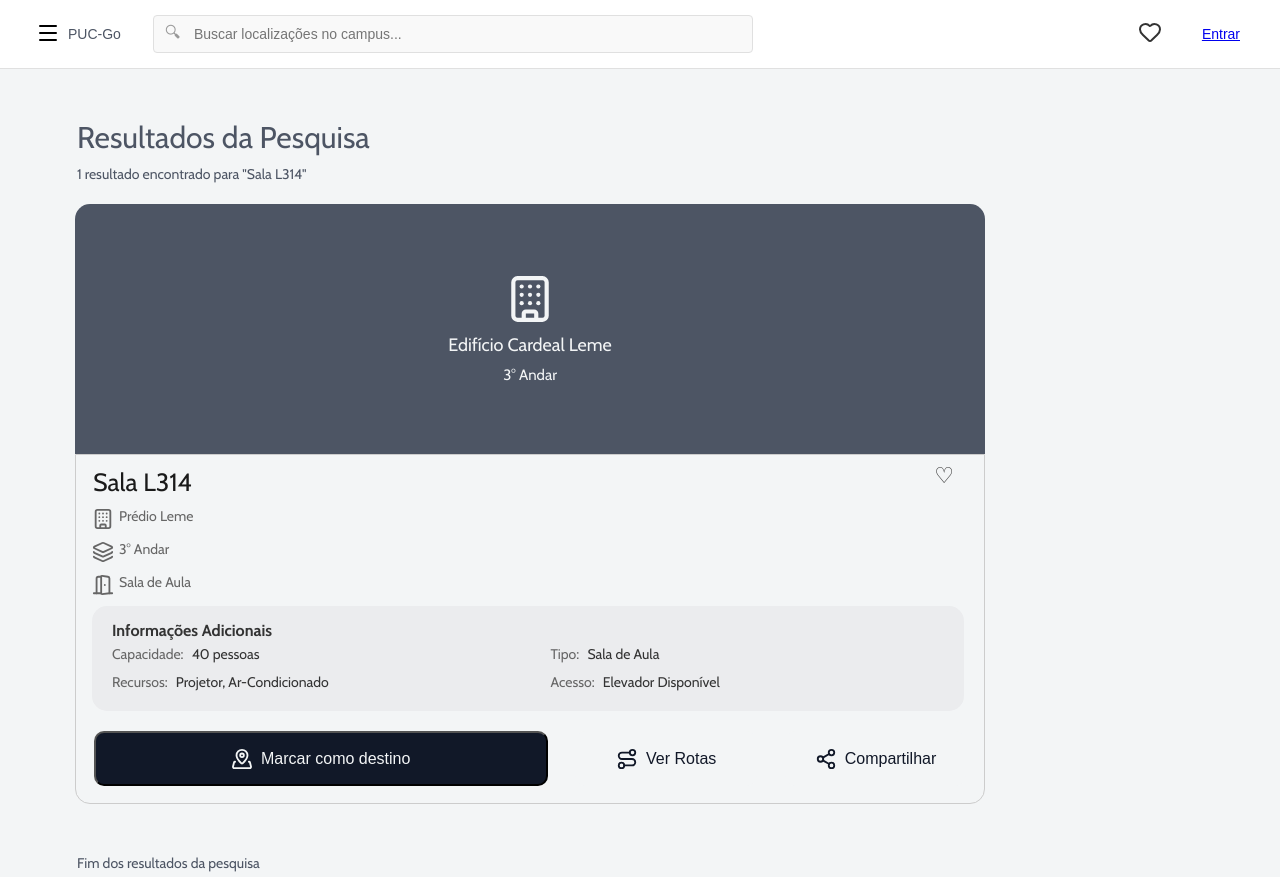
After one commit to rayssathayde/inf1039-puc-go, a Django app: page /search_result/ in a window 1280 px wide; the page is wider, and only the part inside the window is pictured. The commit adds this page. Run offline with Django 5.2, Linux system fonts and the light colour scheme.

Commit message:
adicionando rotas de cadastro (accounts/urls e accounts/views) e das outras telas (core/urls e core/views)

```diff
--- a/accounts/urls.py
+++ b/accounts/urls.py
@@ -3,4 +3,5 @@ from accounts import views
 
 urlpatterns = [
     path('login/', views.login, name='login'),
+    path('register/', views.register, name='register'),
 ]
--- a/accounts/views.py
+++ b/accounts/views.py
@@ -3,3 +3,6 @@ from django.shortcuts import render
 # Create your views here.
 def login(request):
     return render(request, 'login.html')
+
+def register(request):
+    return render(request, 'cadastro.html')
--- a/core/urls.py
+++ b/core/urls.py
@@ -3,4 +3,8 @@ from core import views
 
 urlpatterns = [
     path('', views.home, name='home'),
+    path('favorites/', views.favorites, name='favorites'),
+    path('search_result/', views.search_result, name='search_results'),
+    path('available_locations', views.available_locations, name='available_locations'),
+
 ]
--- a/core/views.py
+++ b/core/views.py
@@ -3,3 +3,12 @@ from django.shortcuts import render
 # Create your views here.
 def home(request):
     return render(request, 'index.html')
+
+def favorites(request):
+    return render(request, 'localizacoes_favoritas.html')
+
+def search_result(request):
+    return render(request, 'resultado_pesquisa.html')
+
+def available_locations(request):
+    return render(request, 'locais_diponiveis.html')
--- a/templates/base.html
+++ b/templates/base.html
@@ -30,10 +30,12 @@
             </button>
             <div class="search-wrapper">
                 <span class="search-icon">🔍︎</span>
-                <input type="text" class="search-bar" placeholder="Buscar localizações no campus...">
+                <form action="{% url 'search_results' %}" method="get">
+                    <input type="text" name="q" class="search-bar" placeholder="Buscar localizações no campus...">
+                </form>
             </div>
             <div class="nav-right">
-                <a href="#" class="favorites-link">
+                <a href="{% url 'favorites' %}" class="favorites-link">
                     <i data-lucide="heart" class="favorites-icon"></i>
                 </a>
                 <button class="register-btn"><a href="{% url 'login' %}">Entrar</a></button>
--- a/templates/login.html
+++ b/templates/login.html
@@ -55,7 +55,7 @@
                 </button>
 
                 <p class="signup-text">
-                    Não tem uma conta? <a href="#" class="signup-link"><a href="tela_cadastro.html">Cadastre-se</a></a>
+                    Não tem uma conta? <a href="#" class="signup-link"><a href="{% url 'register' %}">Cadastre-se</a></a>
                 </p>
             </form>
         </div>
--- /dev/null
+++ b/templates/resultado_pesquisa.html
@@ -0,0 +1,63 @@
+{% extends 'base.html' %}
+
+{% block title %}PUC-Go — Resultado de Pesquisa{% endblock %}
+
+{% block content %}
+
+
+
+    <div class = "resultados">
+        <p class = "titulo-res">Resultados da Pesquisa</p>
+        <p class = "quant-res">1 resultado encontrado para "Sala L314"</p>
+    </div>
+
+
+    <div class="container-pesq">
+        <div class="img-res">
+            <i data-lucide="building" class="icone-predio2"></i>
+            <p class="titulo-card">Edifício Cardeal Leme</p>
+            <p class="subtit-card">3° Andar</p>
+        </div>
+        <div class="res-txt">
+            <div class="div-pesq">
+                <p class="nome-pesq">Sala L314</p>
+                <button class="favorites-btn2">♡</button>
+            </div>
+            <div class="div-pesq2">
+                <i data-lucide="building" class="icone-textos"></i>
+                <p class="text-pesq">Prédio Leme</p>
+            </div>
+            <div class="div-pesq2">
+                <i data-lucide="layers" class="icone-textos"></i>
+                <p class="text-pesq">3° Andar</p>
+            </div>
+            <div class="div-pesq2">
+                <i data-lucide="door-open" class="icone-textos"></i>
+                <p class="text-pesq">Sala de Aula</p>
+            </div>
+            <div class="div-pesq3">
+                <div class="div-pesq">
+                    <p class="tit-inf-adc">Informações Adicionais</p>
+                </div>
+                <div class="div-pesq4">
+                    <p class="text-pesq">Capacidade: <span class="text-pesq2">40 pessoas</span></p>
+                    <p class="text-pesq">Tipo:  <span class="text-pesq2">Sala de Aula</span></p>
+                    <p class="text-pesq">Recursos: <span class="text-pesq2">Projetor, Ar-Condicionado</span></p>
+                    <p class="text-pesq">Acesso:  <span class="text-pesq2">Elevador Disponível</span></p>
+                </div>
+            </div>
+            <div class="div-pesq5">
+                <button class="marcar-btn"><span data-lucide="map-pinned" class="icones-btns"></span>Marcar como destino</button>
+                <button class="extras-btn"><span data-lucide="route" class="icones-btns"></span>Ver Rotas</button>
+                <button class="extras-btn"><span data-lucide="share-2" class="icones-btns"></span>Compartilhar</button>
+            </div>
+        </div>
+    </div>
+
+    <div class = "resultados">
+        <p class = "quant-res">Fim dos resultados da pesquisa</p>
+    </div>
+
+
+
+{% endblock %}
```
Also changed, not shown: templates/cadastro.html (added, +56 -0 lines), templates/locais_disponiveis.html (added, +80 -0 lines), templates/localizacoes_favoritas.html (added, +56 -0 lines).
